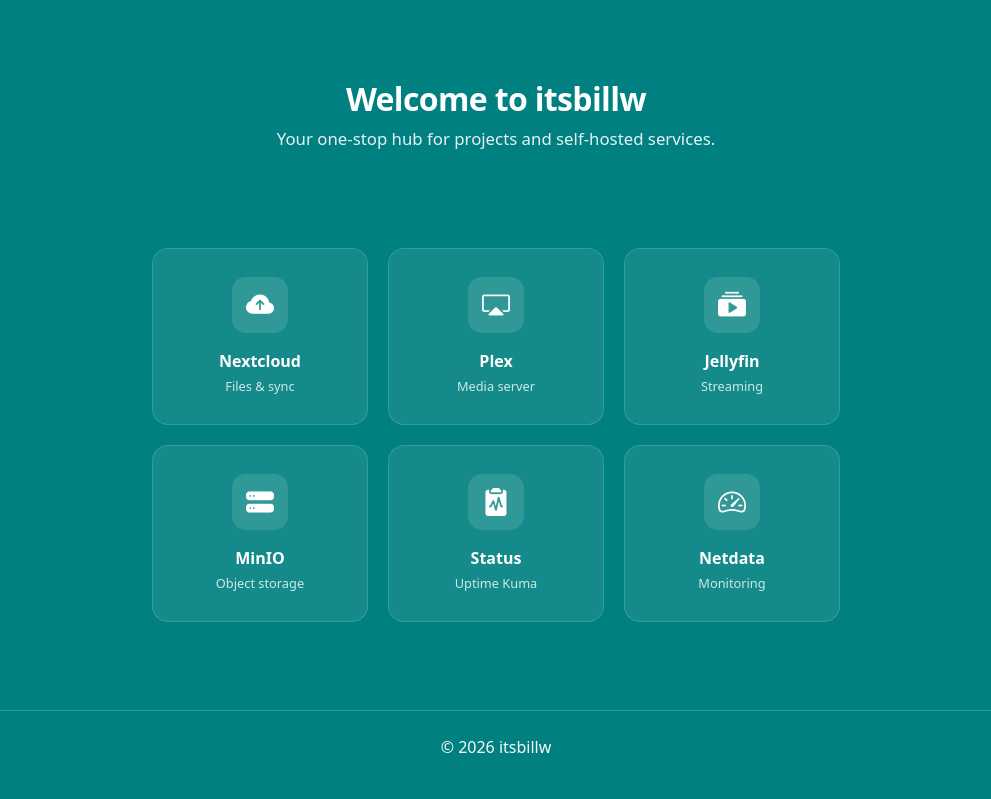
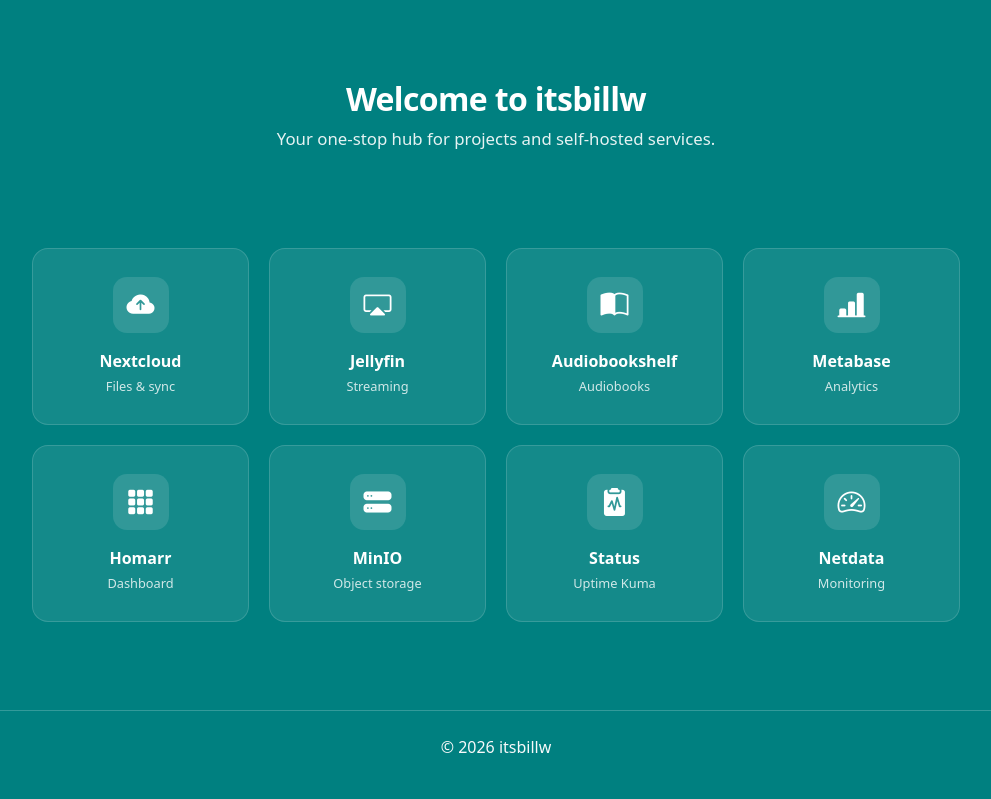
Before and after one commit to itsbillw/beara_bones, a Django app: page / in a window 1280 px wide. Shown: the part 77-876 px from the top of the page, without its empty margins (144-1135 px from the left). Run offline with Django 5.2, Linux system fonts and the light colour scheme; parts of the project's set-up code (start-up, migrations or seed data) failed here and were passed over; some libraries are stand-ins or nearby versions.

Commit message:
Refresh home dashboard and nav to reflect the current self-hosted stack (Metabase, Audiobookshelf, Homarr; remove Plex) and lay out service tiles in four columns on desktop.
Co-authored-by: Cursor <cursoragent@cursor.com>

```diff
--- a/beara_bones/home/static/home/css/base_style.css
+++ b/beara_bones/home/static/home/css/base_style.css
@@ -170,11 +170,17 @@ body {
 
 .services-grid {
   display: grid;
-  grid-template-columns: repeat(auto-fill, minmax(180px, 1fr));
+  grid-template-columns: repeat(2, 1fr);
   gap: 1.25rem;
-  max-width: 720px;
+  max-width: 960px;
   margin: 0 auto;
   padding: 0 1rem 3rem;
+}
+
+@media (min-width: 768px) {
+  .services-grid {
+    grid-template-columns: repeat(4, 1fr);
+  }
 }
 
 .service-tile {
--- a/beara_bones/home/templates/home/about.html
+++ b/beara_bones/home/templates/home/about.html
@@ -19,8 +19,9 @@
       other SBCs), and a desire to demystify data. The site is a Django app with
       a MariaDB database and Bootstrap on the frontend, behind NGINX. It runs on
       a Raspberry Pi 4 (8GB RAM) with an Aegon One M.2 SSD case (500GB) and
-      DietPi OS. Alongside the website I run Nextcloud, Jellyfin, Plex, MinIO
-      and other self‑hosted tools. Monitoring is with Netdata and status checks
+      DietPi OS. Alongside the website I run Nextcloud, Jellyfin,
+      Audiobookshelf, MinIO, Metabase, and other self‑hosted tools, with Homarr
+      as a dashboard. Monitoring is with Netdata and status checks
       on Uptime Kuma. I gathered the equipment over the years and estimate a
       maximum spend of around €250. From readings on a Tapo smart plug, the
       whole home server uses under €10 of electricity per year (~€0.75/month).
--- a/beara_bones/home/templates/home/base.html
+++ b/beara_bones/home/templates/home/base.html
@@ -95,10 +95,10 @@
                 <li>
                   <a
                     class="dropdown-item text-light"
-                    href="https://plex.itsbillw.eu/"
+                    href="https://books.itsbillw.eu/"
                     target="_blank"
                     rel="noopener"
-                    >Plex</a
+                    >Audiobookshelf</a
                   >
                 </li>
                 <li>
@@ -108,6 +108,15 @@
                     target="_blank"
                     rel="noopener"
                     >MinIO</a
+                  >
+                </li>
+                <li>
+                  <a
+                    class="dropdown-item text-light"
+                    href="https://metabase.itsbillw.eu/"
+                    target="_blank"
+                    rel="noopener"
+                    >Metabase</a
                   >
                 </li>
                 <li>
@@ -126,6 +135,15 @@
                     target="_blank"
                     rel="noopener"
                     >Status</a
+                  >
+                </li>
+                <li>
+                  <a
+                    class="dropdown-item text-light"
+                    href="https://dashboard.itsbillw.eu/"
+                    target="_blank"
+                    rel="noopener"
+                    >Homarr</a
                   >
                 </li>
               </ul>
--- a/beara_bones/home/templates/home/index.html
+++ b/beara_bones/home/templates/home/index.html
@@ -19,24 +19,44 @@
       <span class="tagline">Files & sync</span>
     </a>
     <a
-      href="https://plex.itsbillw.eu/"
+      href="https://jelly.itsbillw.eu/"
       target="_blank"
       rel="noopener"
       class="service-tile"
     >
       <span class="icon-wrap"><i class="bi bi-cast"></i></span>
-      <span class="name">Plex</span>
-      <span class="tagline">Media server</span>
+      <span class="name">Jellyfin</span>
+      <span class="tagline">Streaming</span>
     </a>
     <a
-      href="https://jelly.itsbillw.eu/"
+      href="https://books.itsbillw.eu/"
       target="_blank"
       rel="noopener"
       class="service-tile"
     >
-      <span class="icon-wrap"><i class="bi bi-collection-play-fill"></i></span>
-      <span class="name">Jellyfin</span>
-      <span class="tagline">Streaming</span>
+      <span class="icon-wrap"><i class="bi bi-book-half"></i></span>
+      <span class="name">Audiobookshelf</span>
+      <span class="tagline">Audiobooks</span>
+    </a>
+    <a
+      href="https://metabase.itsbillw.eu/"
+      target="_blank"
+      rel="noopener"
+      class="service-tile"
+    >
+      <span class="icon-wrap"><i class="bi bi-bar-chart-line-fill"></i></span>
+      <span class="name">Metabase</span>
+      <span class="tagline">Analytics</span>
+    </a>
+    <a
+      href="https://dashboard.itsbillw.eu/"
+      target="_blank"
+      rel="noopener"
+      class="service-tile"
+    >
+      <span class="icon-wrap"><i class="bi bi-grid-3x3-gap-fill"></i></span>
+      <span class="name">Homarr</span>
+      <span class="tagline">Dashboard</span>
     </a>
     <a
       href="https://minio-console.itsbillw.eu/"
```
